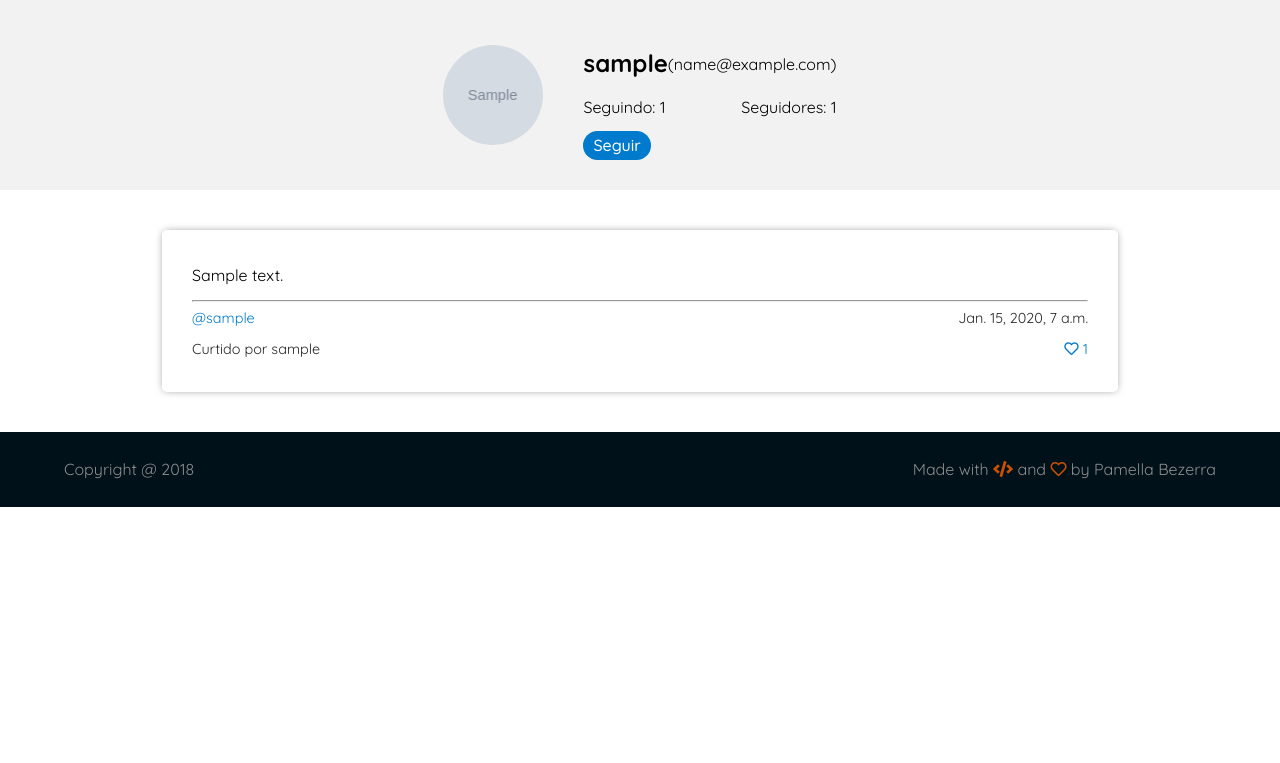
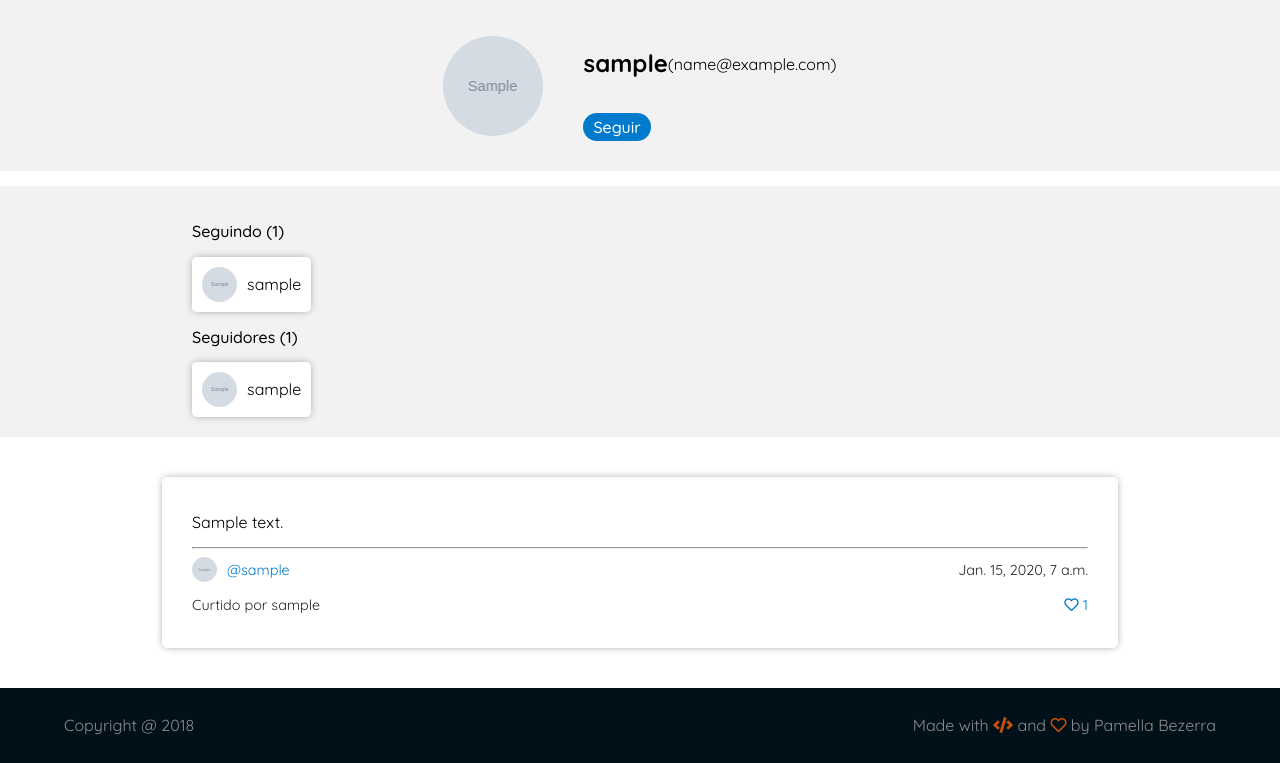
Before and after one commit to pamella/jornada-django-tuirer, a Django app: page /perfil/1/ in a window 1280 px wide. Shown: the part 94-857 px from the top of the page. Before the commit the page ends 601 px from the top, so only its background shows below. Run offline with Django 3.2, Linux system fonts and the light colour scheme; tables that the repository leaves empty hold one stand-in row (values such as "Sample post"); grey boxes marked "Sample" are stand-in pictures; some libraries are stand-ins or nearby versions.

Commit message:
add list of following and followers users on profile

```diff
--- a/static/css/style.css
+++ b/static/css/style.css
@@ -101,6 +101,21 @@
     margin-bottom: 0;
 }
 
+.author {
+    display: flex;
+    align-items: center;
+}
+
+.author-avatar {
+    width: 25px;
+    height: 25px;
+    background-position: center;
+    background-repeat: no-repeat;
+    background-size: cover;
+    border-radius: 50%;
+    margin-right: 10px;
+}
+
 .author-and-date, .likes {
     display: flex;
     justify-content: space-between;
@@ -197,3 +212,44 @@
     font-weight: 500;
     margin-top: 15px;
 }
+
+
+.profile-follow {
+    width: 100%;
+    margin-top: 15px;
+    padding: 20px 15%;
+    box-sizing: border-box;
+    background-color: #f2f2f2;
+}
+
+.profile-follow .title {
+    font-weight: 500;
+}
+
+.follow-list {
+    display: flex;
+    flex-wrap: wrap;
+}
+
+.follow-card {
+    display: flex;
+    align-items: center;
+    width: fit-content;
+    margin-right: 15px;
+    padding: 10px;
+    box-sizing: border-box;
+    background-color: white;
+    border-radius: 5px;
+    box-shadow: 0px 0px 8px -2px grey;
+    color: black;
+}
+
+.avatar {
+    width: 35px;
+    height: 35px;
+    background-position: center;
+    background-repeat: no-repeat;
+    background-size: cover;
+    border-radius: 50%;
+    margin-right: 10px;
+}
--- a/templates/profile.html
+++ b/templates/profile.html
@@ -22,14 +22,6 @@
                         <h2 class="username"> {{ profile.username }} </h2>
                         <span class="email"> ({{ profile.email }})</span>
                     </div>
-                    <div class="row">
-                        <a href="{% url 'users:profile' request.user.pk %}" class="following">
-                            Seguindo: {{ profile.following_count }}
-                        </a>
-                        <a href="{% url 'users:profile-edit' request.user.pk %}" class="followers">
-                            Seguidores: {{ profile.followers_count }}
-                        </a>
-                    </div>
                     {% if profile != request.user %}
                         <div class="row">
                             <a href="{% url 'users:follow' profile.pk %}" class="follow">
@@ -41,6 +33,33 @@
             </div>
         </div>
 
+        <div class="profile-follow">
+
+            {% if profile.following_count > 0 %}
+                <p class="title">Seguindo ({{ profile.following_count }})</p>
+                <div class="follow-list">
+                    {% for following in profile.following.all %}
+                        <a href="{% url 'users:profile' following.pk %}" class="follow-card">
+                            <div class="avatar" style="background-image: url('{{ following.picture.url }}');"></div>
+                            {{ following.username }}
+                        </a>
+                    {% endfor %}
+                </div>
+            {% endif %}
+
+            {% if profile.followers_count > 0 %}
+                <p class="title">Seguidores ({{ profile.followers_count }})</p>
+                <div class="follow-list">
+                    {% for follower in profile.followers.all %}
+                        <a href="{% url 'users:profile' follower.pk %}" class="follow-card">
+                            <div class="avatar" style="background-image: url('{{ follower.picture.url }}');"></div>
+                            {{ follower.username }}
+                        </a>
+                    {% endfor %}
+                </div>
+            {% endif %}
+        </div>
+
         <div class="profile-tuites">
             {% for tuite in profile.tuites.all %}
                 {% include "includes/card.html" %}
```
Also changed, not shown: users/migrations/0006_auto_20180909_1853.py (added), users/migrations/0007_auto_20180909_1900.py (added).
